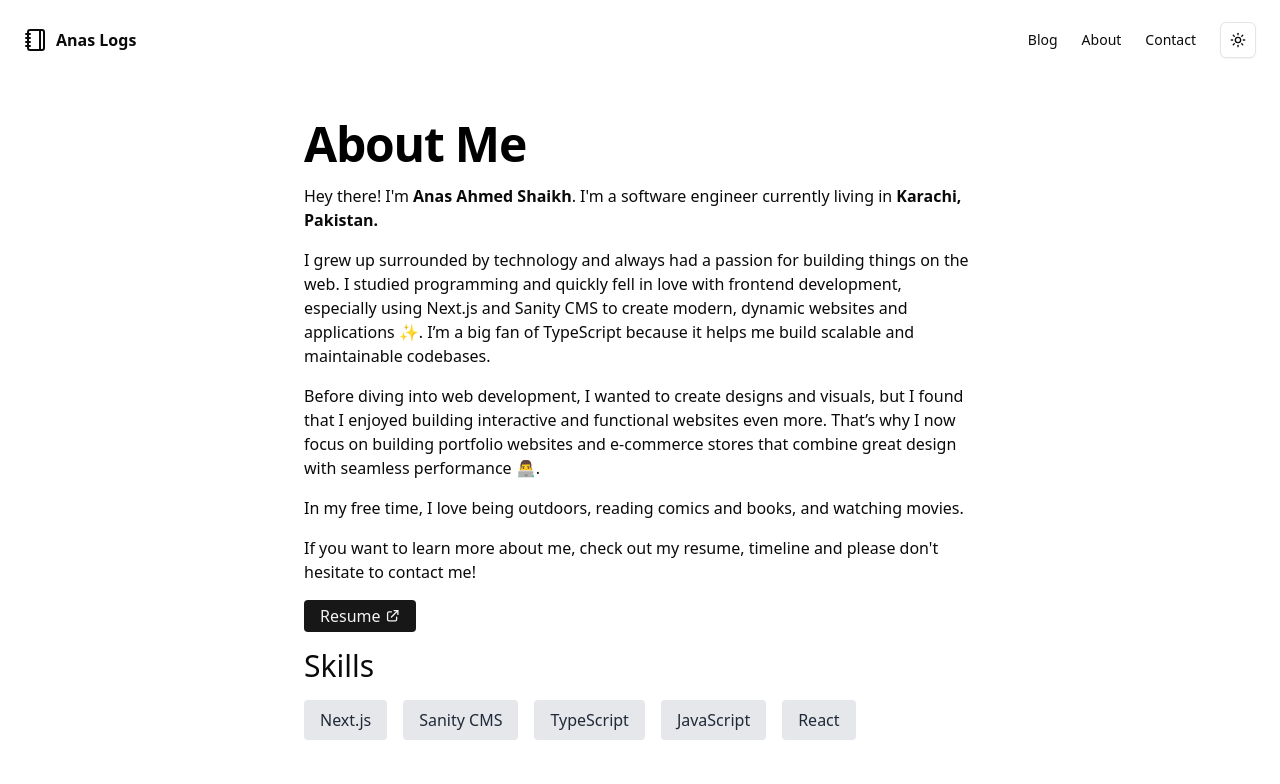
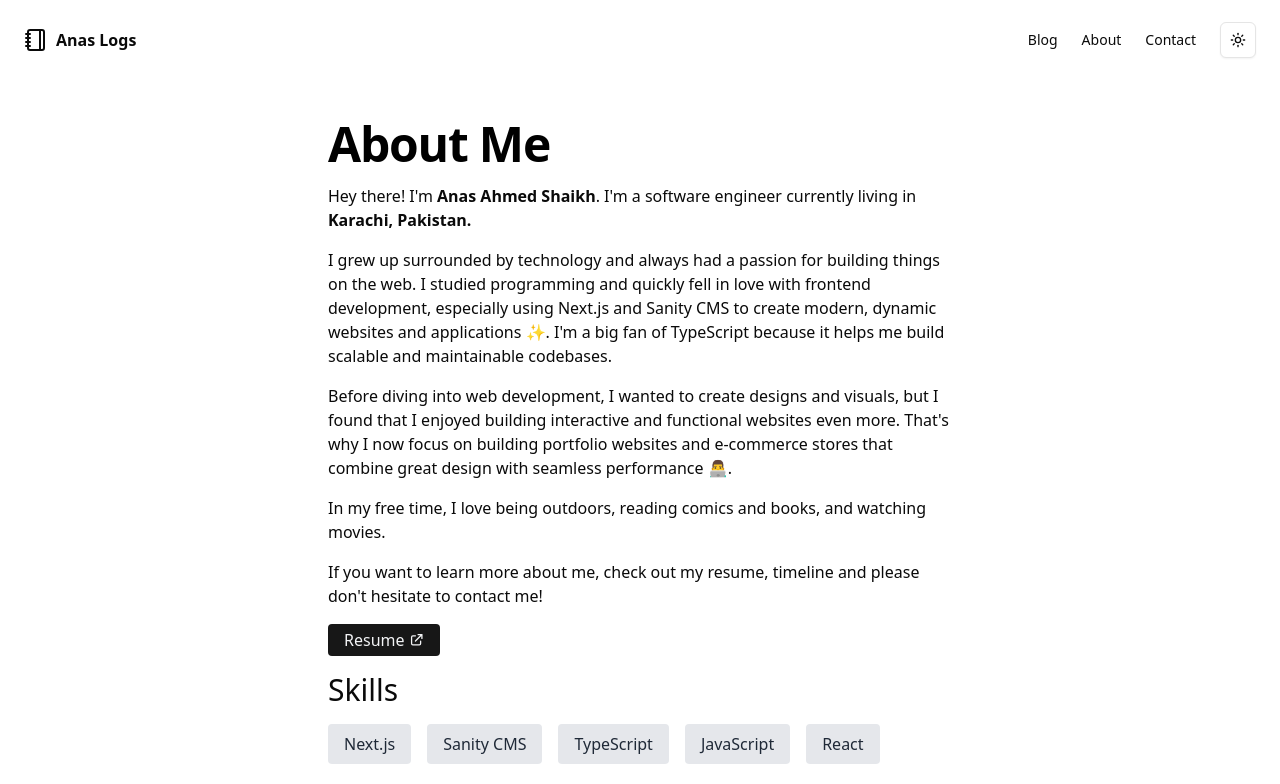
Before and after one commit to anasahmed07/blog, a Next.js app: page /about in a window 1280 px wide. Shown: the top 784 px of the page. Built offline with nearby package versions, Linux system fonts and the light colour scheme.

Commit message:
&apos; errors

```diff
--- a/src/app/about/page.tsx
+++ b/src/app/about/page.tsx
@@ -40,16 +40,16 @@ import Link from 'next/link';
 export default function AboutPage() {
 
   return (
-    <div className="flex flex-col justify-center items-start max-w-2xl mx-auto my-10 w-full">
+    <div className="px-6 flex flex-col justify-center items-start max-w-2xl mx-auto my-10 w-full">
       <h1 className="font-bold text-3xl md:text-5xl tracking-tight mb-4 text-black dark:text-white">
         About Me
       </h1>
       <div className="flex flex-col gap-4 mb-8 prose dark:prose-dark leading-6 max-w-2xl">
-        <h6>Hey there! I'm <strong>Anas Ahmed Shaikh</strong>. I'm a software engineer currently living in <strong>Karachi, Pakistan.</strong></h6>
-        <p>I grew up surrounded by technology and always had a passion for building things on the web. I studied programming and quickly fell in love with frontend development, especially using Next.js and Sanity CMS to create modern, dynamic websites and applications ✨. I’m a big fan of TypeScript because it helps me build scalable and maintainable codebases.</p>
-        <p>Before diving into web development, I wanted to create designs and visuals, but I found that I enjoyed building interactive and functional websites even more. That’s why I now focus on building portfolio websites and e-commerce stores that combine great design with seamless performance 👨‍💻.</p>
+        <h6>Hey there! I&apos;m <strong>Anas Ahmed Shaikh</strong>. I&apos;m a software engineer currently living in <strong>Karachi, Pakistan.</strong></h6>
+        <p>I grew up surrounded by technology and always had a passion for building things on the web. I studied programming and quickly fell in love with frontend development, especially using Next.js and Sanity CMS to create modern, dynamic websites and applications ✨. I&apos;m a big fan of TypeScript because it helps me build scalable and maintainable codebases.</p>
+        <p>Before diving into web development, I wanted to create designs and visuals, but I found that I enjoyed building interactive and functional websites even more. That&apos;s why I now focus on building portfolio websites and e-commerce stores that combine great design with seamless performance 👨‍💻.</p>
         <p>In my free time, I love being outdoors, reading comics and books, and watching movies.</p>
-        <p>If you want to learn more about me, check out my resume, timeline and please don't hesitate to contact me!</p>
+        <p>If you want to learn more about me, check out my resume, timeline and please don&apos;t hesitate to contact me!</p>
         <Link href={"#"} target='blank'>
           <button className="flex items-center justify-center right-1 top-1 px-4 font-medium h-8 bg-primary dark:bg-secondary text-gray-100 rounded w-28" type="submit">
             Resume{' '}
@@ -75,7 +75,7 @@ export default function AboutPage() {
             {/* map the socials */}
         </div>
         <h4 className="text-3xl">Work Experiences</h4>
-        <p className="mb-2 mt-0">Here's a brief rundown of my most recent work experiences.</p>
+        <p className="mb-2 mt-0">Here&apos;s a brief rundown of my most recent work experiences.</p>
         <div className="timeline mt-4 mb-6">
           <div className="relative pl-8 border-l border-gray-300 dark:border-gray-600">
             <div className="mb-6">
```
